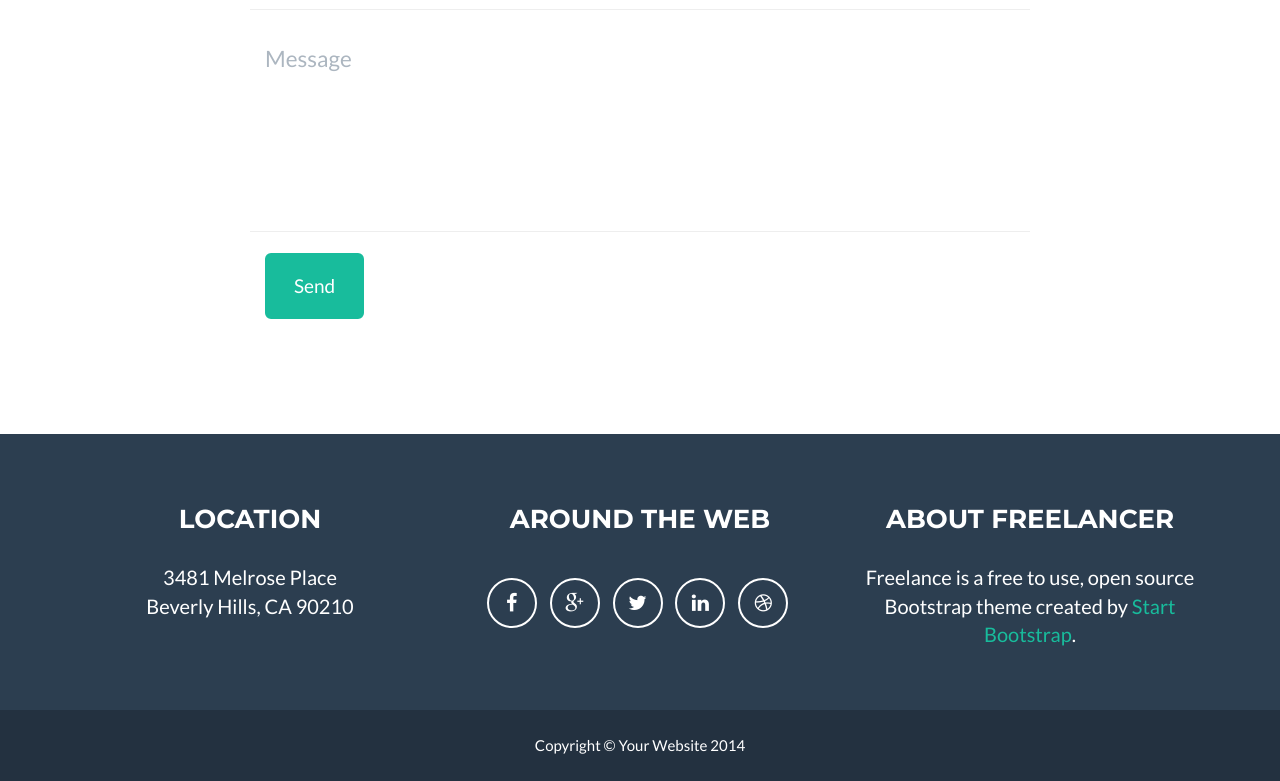
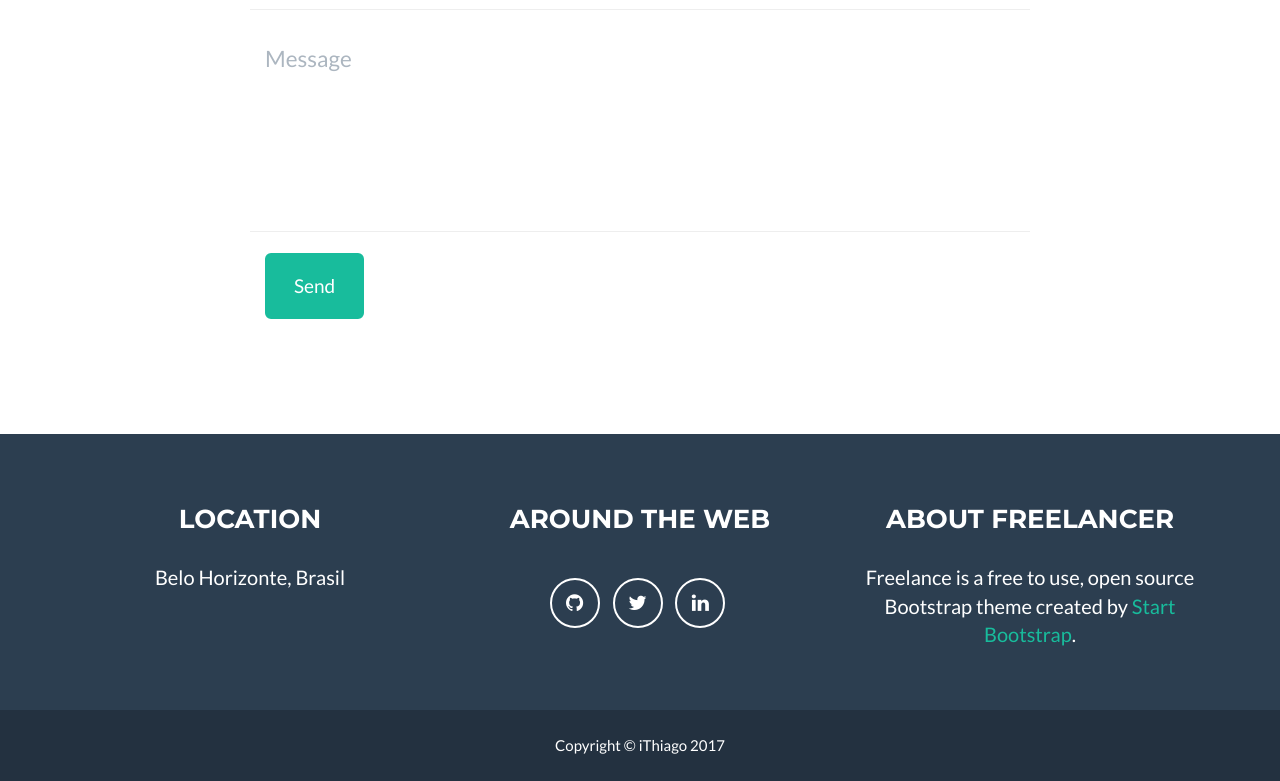
Before and after one commit to thiagowig/personal-website, a plain HTML site: page index.html in a window 1280 px wide. Shown: the part 2640-3421 px from the top of the page. Drawn offline with nearby package versions, Linux system fonts and the light colour scheme.

Commit message:
Adding links

```diff
--- a/index.html
+++ b/index.html
@@ -246,25 +246,19 @@
                 <div class="row">
                     <div class="footer-col col-md-4">
                         <h3>Location</h3>
-                        <p>3481 Melrose Place<br>Beverly Hills, CA 90210</p>
+                        <p>Belo Horizonte, Brasil</p>
                     </div>
                     <div class="footer-col col-md-4">
                         <h3>Around the Web</h3>
                         <ul class="list-inline">
                             <li>
-                                <a href="#" class="btn-social btn-outline"><i class="fa fa-fw fa-facebook"></i></a>
+                                <a href="http://github.com/thiagowig" target="_blank" class="btn-social btn-outline"><i class="fa fa-fw fa-github"></i></a>
                             </li>
                             <li>
-                                <a href="#" class="btn-social btn-outline"><i class="fa fa-fw fa-google-plus"></i></a>
+                                <a href="http://twitter.com/thiagowig" target="_blank" class="btn-social btn-outline"><i class="fa fa-fw fa-twitter"></i></a>
                             </li>
                             <li>
-                                <a href="#" class="btn-social btn-outline"><i class="fa fa-fw fa-twitter"></i></a>
-                            </li>
-                            <li>
-                                <a href="#" class="btn-social btn-outline"><i class="fa fa-fw fa-linkedin"></i></a>
-                            </li>
-                            <li>
-                                <a href="#" class="btn-social btn-outline"><i class="fa fa-fw fa-dribbble"></i></a>
+                                <a href="http://www.linkedin.com/in/thiagowig/" target="_blank" class="btn-social btn-outline"><i class="fa fa-fw fa-linkedin"></i></a>
                             </li>
                         </ul>
                     </div>
@@ -279,7 +273,7 @@
             <div class="container">
                 <div class="row">
                     <div class="col-lg-12">
-                        Copyright &copy; Your Website 2014
+                        Copyright &copy; iThiago 2017
                     </div>
                 </div>
             </div>
```
